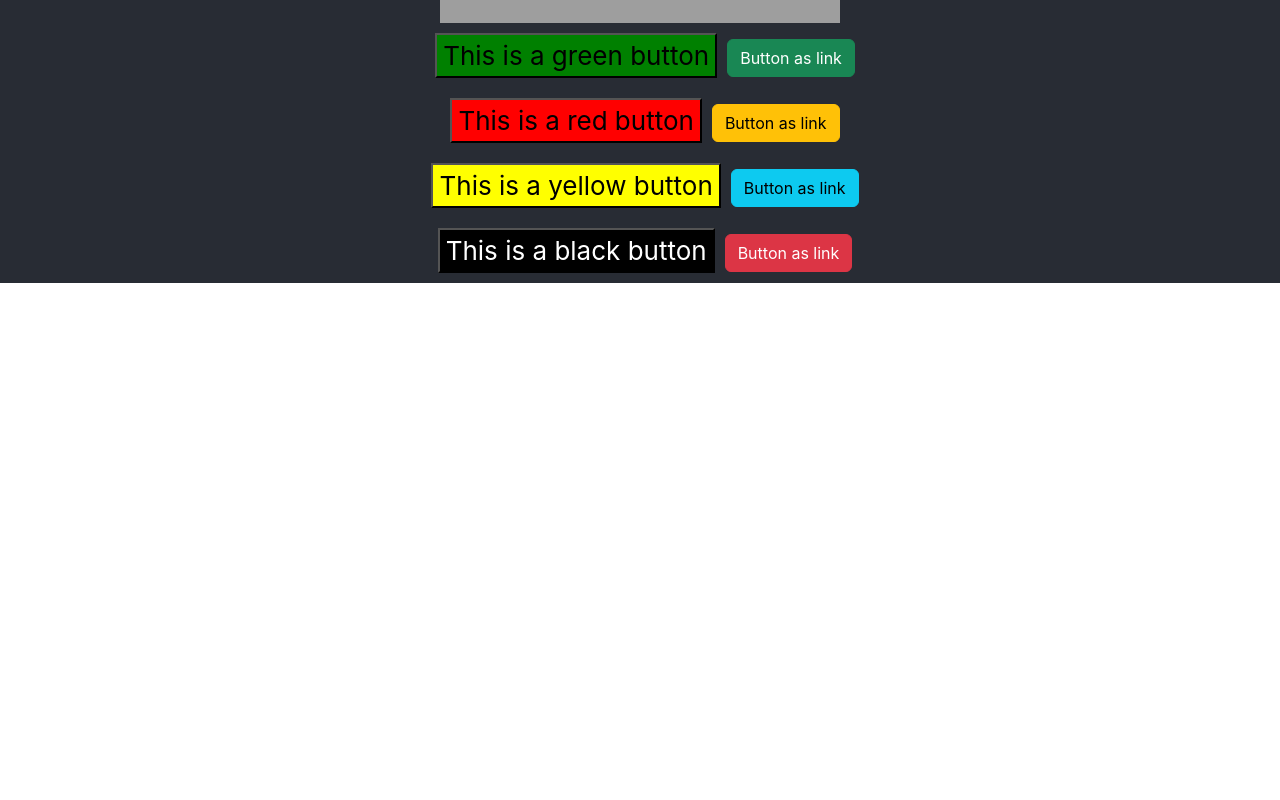
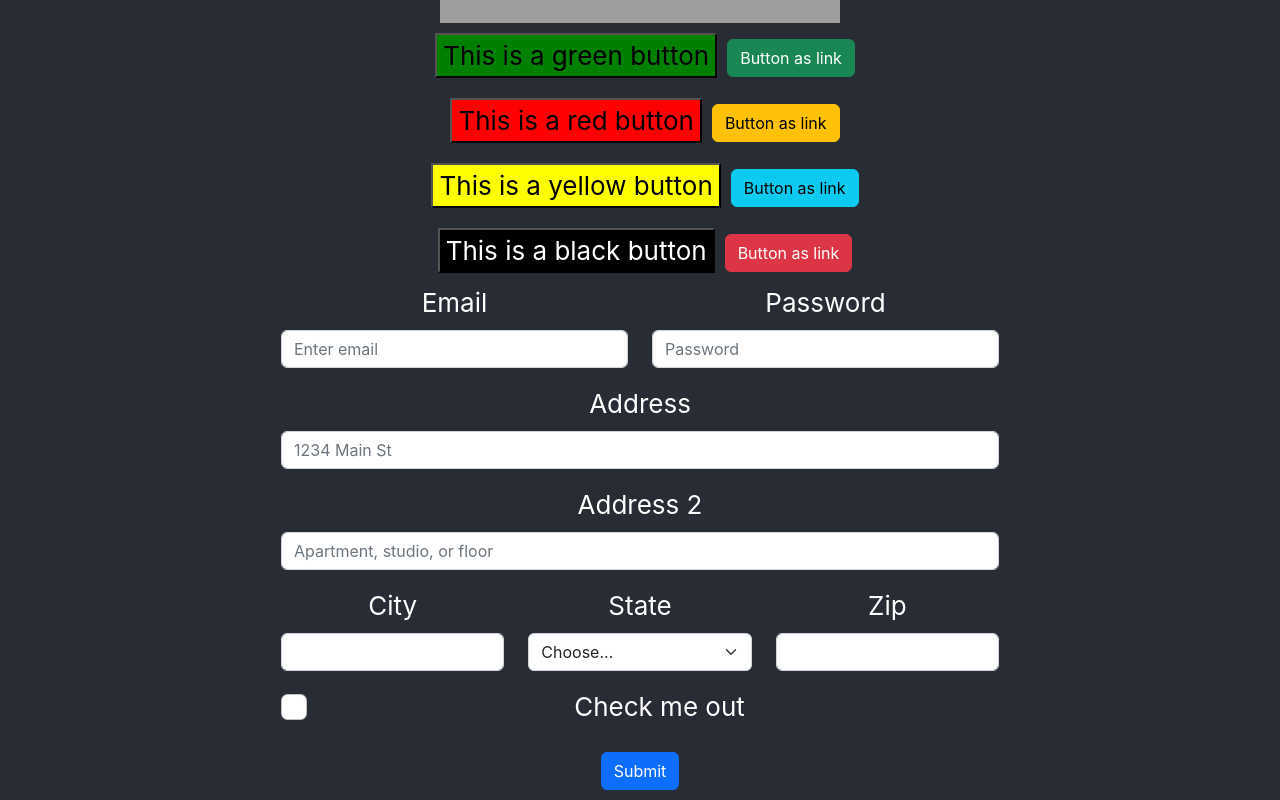
Before and after one commit to ErikOnd/first-react-app, a React (Create React App) app: page / in a window 1280 px wide. Shown: the part 897-1697 px from the top of the page. Before the commit the page ends 1180 px from the top, so only its background shows below. Built offline with nearby package versions, Linux system fonts and the light colour scheme; grey boxes are pictures that could not be loaded.

Commit message:
added bootstrap from

```diff
--- a/src/App.js
+++ b/src/App.js
@@ -2,6 +2,7 @@ import logo from './logo.svg';
 import './App.css';
 import ButtonComponent from './components/ButtonComponent';
 import ImageComponent from './components/ImageComponent';
+import FormComponent from './components/FormComponent';
 
 function App() {
   return (
@@ -18,6 +19,7 @@ function App() {
         <ButtonComponent btnInput="This is a red button" bgColor="bg-red" btnVariant="warning" />
         <ButtonComponent btnInput="This is a yellow button" bgColor="bg-yellow" btnVariant="info" />
         <ButtonComponent btnInput="This is a black button" bgColor="bg-black" btnVariant="danger" />
+        <FormComponent></FormComponent>
       </header>
     </div>
   );
--- /dev/null
+++ b/src/components/FormComponent.jsx
@@ -0,0 +1,62 @@
+import Button from 'react-bootstrap/Button';
+import Col from 'react-bootstrap/Col';
+import Form from 'react-bootstrap/Form';
+import Row from 'react-bootstrap/Row';
+
+const FormComponent = () => {
+    return (
+        <Form>
+            <Row className="mb-3">
+                <Form.Group as={Col} controlId="formGridEmail">
+                    <Form.Label>Email</Form.Label>
+                    <Form.Control type="email" placeholder="Enter email" />
+                </Form.Group>
+
+                <Form.Group as={Col} controlId="formGridPassword">
+                    <Form.Label>Password</Form.Label>
+                    <Form.Control type="password" placeholder="Password" />
+                </Form.Group>
+            </Row>
+
+            <Form.Group className="mb-3" controlId="formGridAddress1">
+                <Form.Label>Address</Form.Label>
+                <Form.Control placeholder="1234 Main St" />
+            </Form.Group>
+
+            <Form.Group className="mb-3" controlId="formGridAddress2">
+                <Form.Label>Address 2</Form.Label>
+                <Form.Control placeholder="Apartment, studio, or floor" />
+            </Form.Group>
+
+            <Row className="mb-3">
+                <Form.Group as={Col} controlId="formGridCity">
+                    <Form.Label>City</Form.Label>
+                    <Form.Control />
+                </Form.Group>
+
+                <Form.Group as={Col} controlId="formGridState">
+                    <Form.Label>State</Form.Label>
+                    <Form.Select defaultValue="Choose...">
+                        <option>Choose...</option>
+                        <option>...</option>
+                    </Form.Select>
+                </Form.Group>
+
+                <Form.Group as={Col} controlId="formGridZip">
+                    <Form.Label>Zip</Form.Label>
+                    <Form.Control />
+                </Form.Group>
+            </Row>
+
+            <Form.Group className="mb-3" id="formGridCheckbox">
+                <Form.Check type="checkbox" label="Check me out" />
+            </Form.Group>
+
+            <Button variant="primary" type="submit">
+                Submit
+            </Button>
+        </Form>
+    );
+}
+
+export default FormComponent;
```
